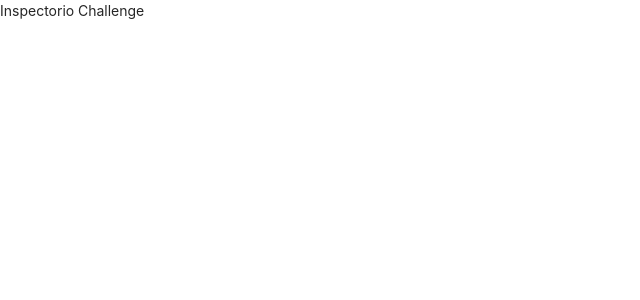
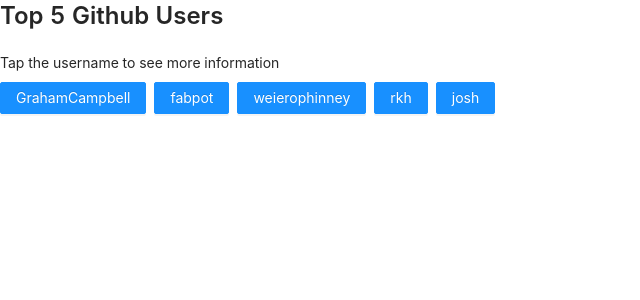
Before and after one commit to monmush/inspectorio-challenge, a React (Vite) app: page / in a window 1280 px wide. Shown: the top 300 px of the page, without its empty margins (0-640 px from the left). Built offline with nearby package versions, Linux system fonts and the light colour scheme.

Commit message:
feat: home page ui

```diff
--- a/src/App.tsx
+++ b/src/App.tsx
@@ -1,5 +1,7 @@
+import Home from "./pages/Home";
+
 function App() {
-  return <div>Inspectorio Challenge</div>;
+  return <Home />;
 }
 
 export default App;
--- /dev/null
+++ b/src/pages/Home.tsx
@@ -0,0 +1,40 @@
+import { Button, Space, Typography } from "antd";
+import React, { useState } from "react";
+
+const TOP_5_USERS = [
+  "GrahamCampbell",
+  "fabpot",
+  "weierophinney",
+  "rkh",
+  "josh",
+];
+
+const Home: React.FC = () => {
+  const [selectedUsername, setSelectedUsername] = useState<
+    string | undefined
+  >();
+
+  const renderUsers = (username: string) => {
+    return (
+      <Button
+        key={username}
+        type="primary"
+        onClick={() => setSelectedUsername(username)}
+      >
+        {username}
+      </Button>
+    );
+  };
+
+  return (
+    <Space direction="vertical">
+      <Typography.Title level={3}>Top 5 Github Users</Typography.Title>
+      <Typography.Text>
+        Tap the username to see more information
+      </Typography.Text>
+      <Space>{TOP_5_USERS.map(renderUsers)}</Space>
+    </Space>
+  );
+};
+
+export default Home;
```
